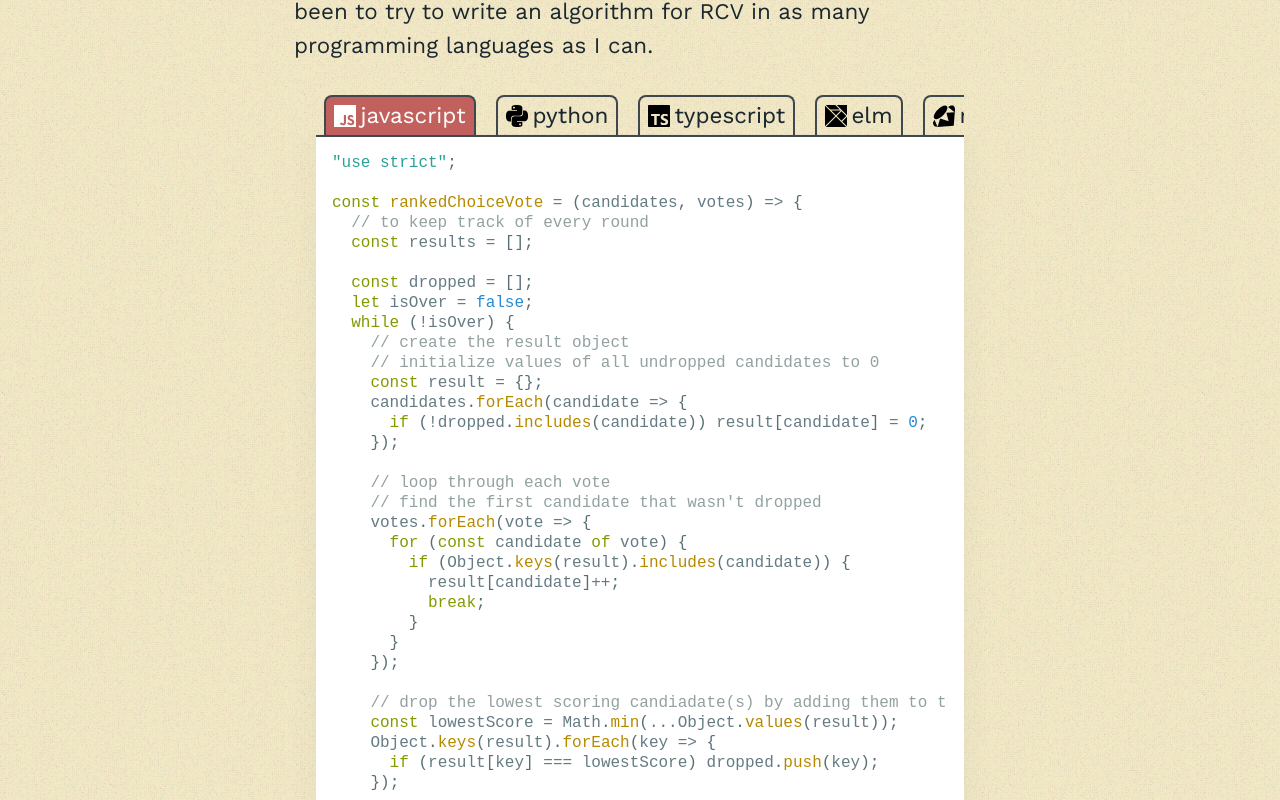
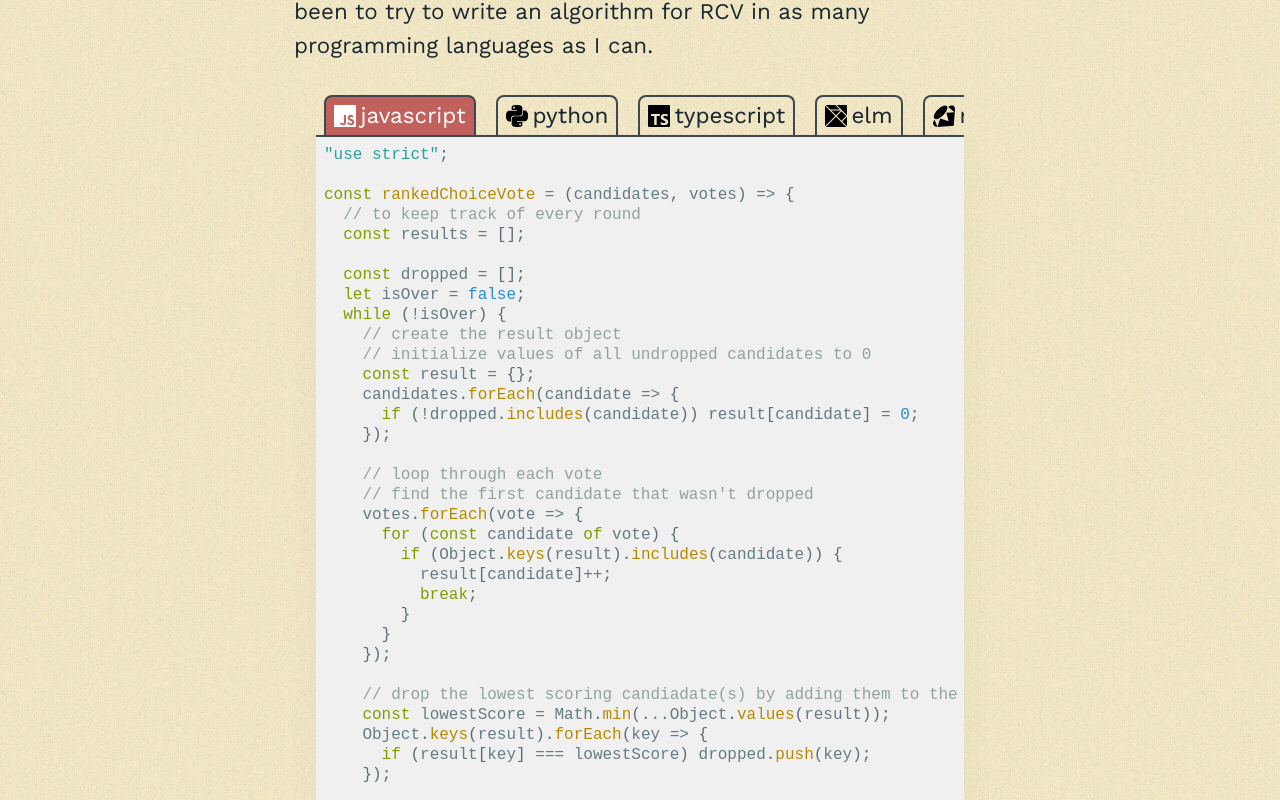
Before and after one commit to tif-calin/portfolio.culi.page, a React (Create React App) app: page / in a window 1280 px wide. Shown: the part 3220-4020 px from the top of the page. Built offline with nearby package versions, Linux system fonts and the light colour scheme.

Commit message:
whatever maan

```diff
--- /dev/null
+++ b/src/components/CodeBlock.jsx
@@ -0,0 +1,17 @@
+import React from 'react';
+import SyntaxHighlighter from 'react-syntax-highlighter';
+// import styles from '../style/_prism.css';
+
+const CodeBlock = React.memo(({ language, code }) => {
+
+  return (
+    <SyntaxHighlighter
+      language={language}
+      // style={styles}
+    >
+      {code}
+    </SyntaxHighlighter>
+  );
+});
+
+export default CodeBlock;
--- a/src/views/home/ProjectsSection.jsx
+++ b/src/views/home/ProjectsSection.jsx
@@ -1,7 +1,6 @@
 import React from 'react';
 import Prism from 'prismjs';
-import SyntaxHighlighter from 'react-syntax-highlighter';
-import syntaxStyle from '../../style/_prism.css';
+import CodeBlock from '../../components/CodeBlock';
 
 import acpindexpic from '../../assets/acpindex450.png';
 import bookbook from '../../assets/bookbook450.png';
@@ -265,14 +264,6 @@ const langIcons = {
 const ProjectsSection = () => {
   const [rcvCode, setRcvCode] = React.useState('javascript');
 
-  console.log(rcvCodes[rcvCode]);
-
-  React.useEffect(() => {
-    const precode = document.querySelector('pre > code');
-    Prism.highlightElement(precode);
-    Prism.highlightAll();
-  }, [rcvCode]);
-
   const handleRCVChange = e => {
     setRcvCode(e.target.value);
   };
@@ -376,9 +367,10 @@ const ProjectsSection = () => {
                     )
                   }
                 </nav>
-                <SyntaxHighlighter language={rcvCode} style={syntaxStyle}>
-                  {rcvCodes[rcvCode]}
-                </SyntaxHighlighter>
+                <CodeBlock
+                  language={rcvCode}
+                  code={rcvCodes[rcvCode]}
+                />
               </div>
             </li>
           </label>
```
